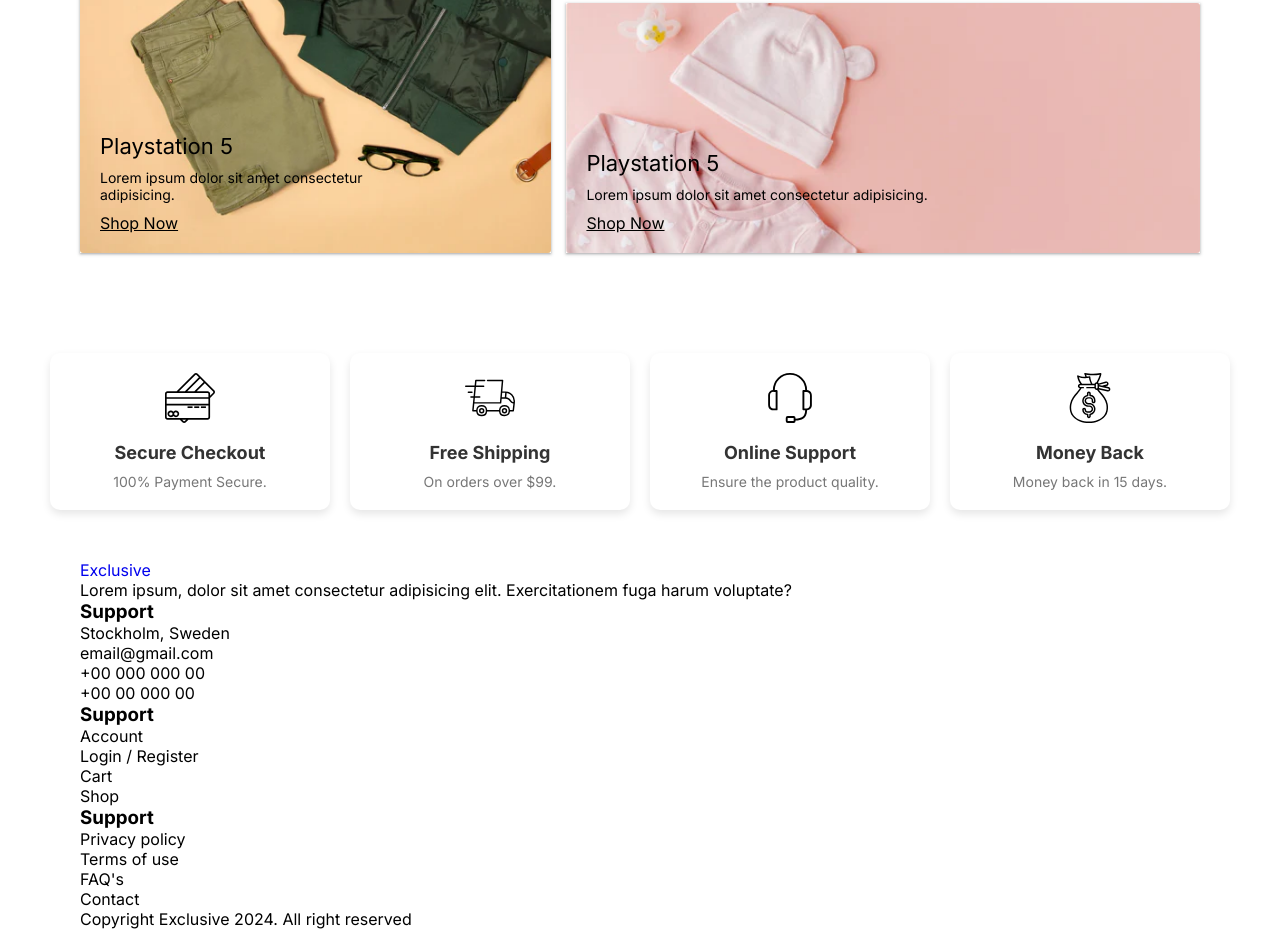
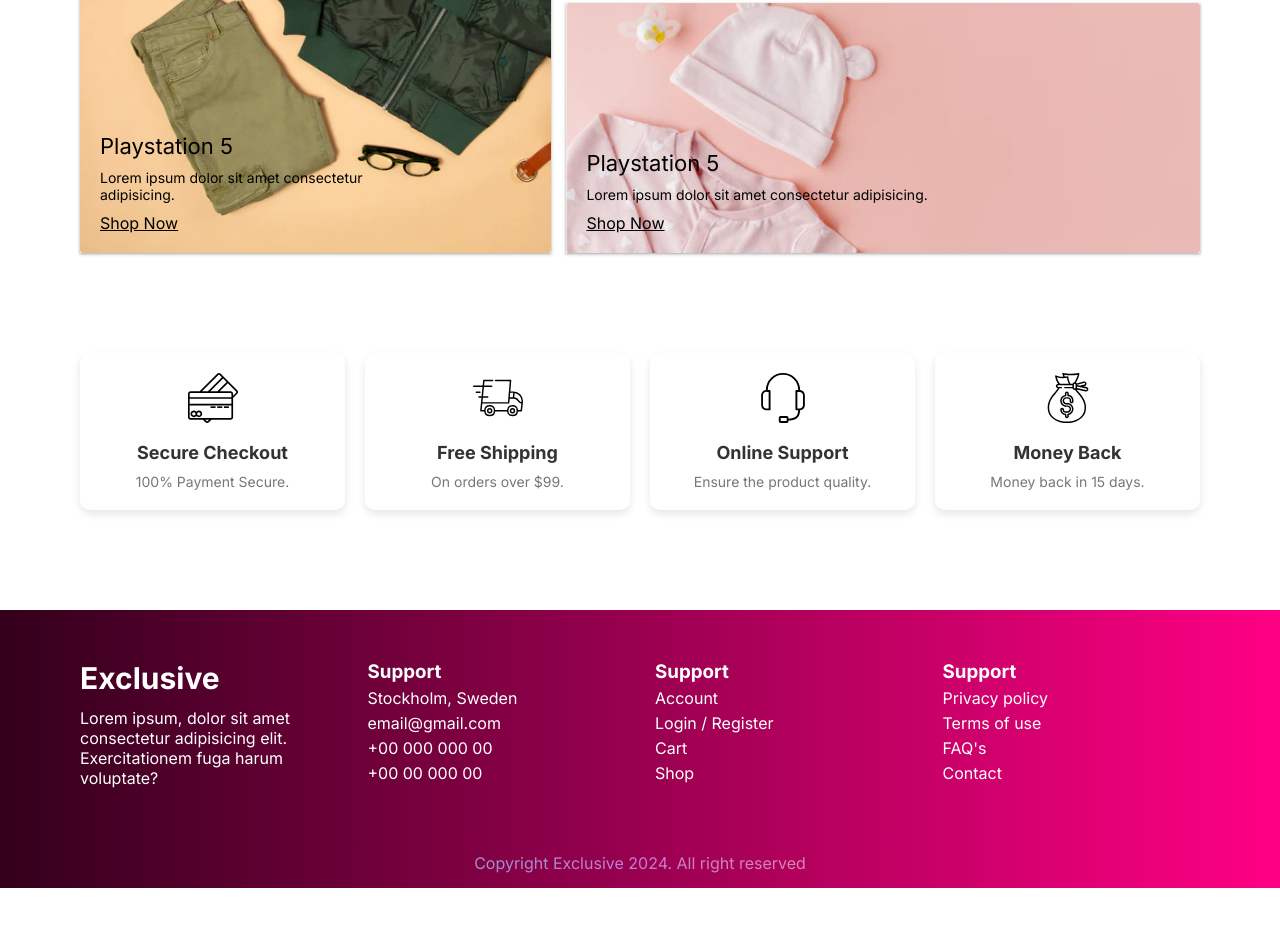
Before and after one commit to khadiza21/MasterMall, a plain HTML site: page index.html in a window 1280 px wide. Shown: the part 4490-5419 px from the top of the page. After the commit the page ends 5378 px from the top, so only its background shows below. Drawn offline with nearby package versions, Linux system fonts and the light colour scheme.

Commit message:
footer style added

```diff
--- a/Style/Style.css
+++ b/Style/Style.css
@@ -377,6 +377,7 @@ ul {
   background: #ff0084;
   background: -webkit-linear-gradient(to right, #33001b, #ff0084);
   background: linear-gradient(to right, #33001b, #ff0084);
+
 }
 .trending {
   padding: 8rem 5rem 8rem 0;
@@ -491,7 +492,7 @@ ul {
   flex-wrap: wrap;
   justify-content: space-between;
   gap: 20px;
-  max-width: 1200px;
+
   margin: 5rem auto;
 }
 
@@ -522,6 +523,48 @@ ul {
   color: #777;
 }
 
+/* footer */
+.footer {
+  margin-top: 10rem;
+  background: #ff0084;
+  background: -webkit-linear-gradient(to right, #33001b, #ff0084);
+  background: linear-gradient(to right, #33001b, #ff0084);
+
+}
+.footer_container {
+  width: 100%;
+  display: grid;
+  grid-template-columns: repeat(auto-fit, minmax(20rem, 1fr));
+  grid-gap: 3rem;
+  padding: 5rem 1rem;
+  color: var(--colo-white-1);
+}
+.footer_logo {
+  font-size: 3rem;
+  color: var(--colo-white-1);
+  font-weight: 700;
+}
+.footer_p {
+  margin-top: 1.2rem;
+
+}
+.footer_item_title {
+  margin-bottom: 1.2rem;
+}
+.footer_list_item {
+  margin: 0.5rem 0rem;
+}
+.footer_bottom_container {
+  width: 100%;
+  text-align: center;
+}
+.footer_copy {
+  padding: 1.5rem 0rem;
+  background: -webkit-linear-gradient(to right, #4bc0c8, #c779d0, #feac5e);
+  background: linear-gradient(to right, #4bc0c8, #c779d0, #feac5e);
+  -webkit-background-clip: text;
+  -webkit-text-fill-color: transparent;
+}
 
 @media (max-width: 992px) {
   .service {
```
